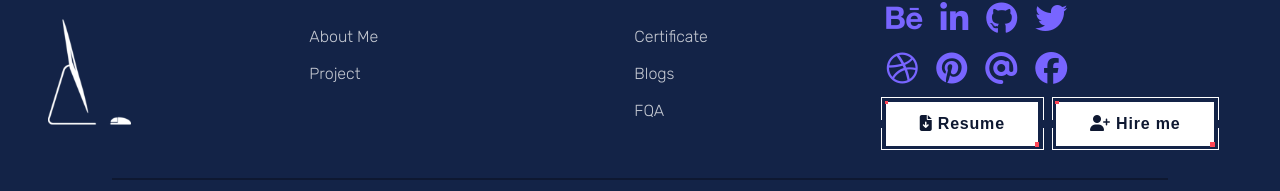
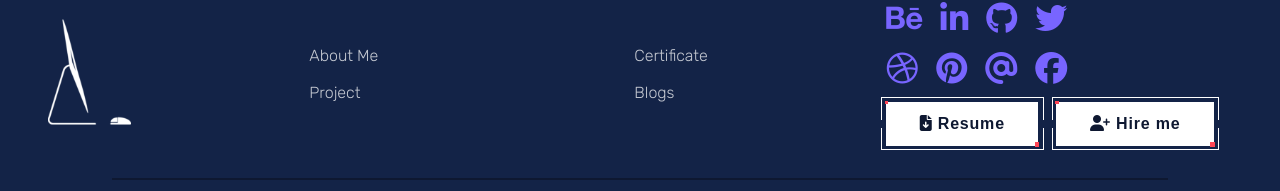
Before and after one commit to mdsahilhussain/msahilhussain, a React (Create React App) app: page /about in a window 1280 px wide. Shown: the part 1098-1289 px from the top of the page. Built offline with nearby package versions, Linux system fonts and the light colour scheme.

Commit message:
resolve blog link problem

```diff
--- a/src/Content/Footer/Footer.jsx
+++ b/src/Content/Footer/Footer.jsx
@@ -32,15 +32,15 @@ export default class Footer extends Component {
                 </Link>
               </li>
               <li>
-                <Link target="_blank" rel="noreferrer" to={"https://msahilhussain.medium.com/"}>
+                <a target="_blank" rel="noreferrer" href="https://msahilhussain.medium.com/">
                   <p>Blogs</p>
-                </Link>
+                </a>
               </li>
-              <li>
+              {/* <li>
                 <Link to={"*"}>
                   <p>FQA</p>
                 </Link>
-              </li>
+              </li> */}
             </ul>
           </div>
           <div className="footer___soicalLinks">
```
